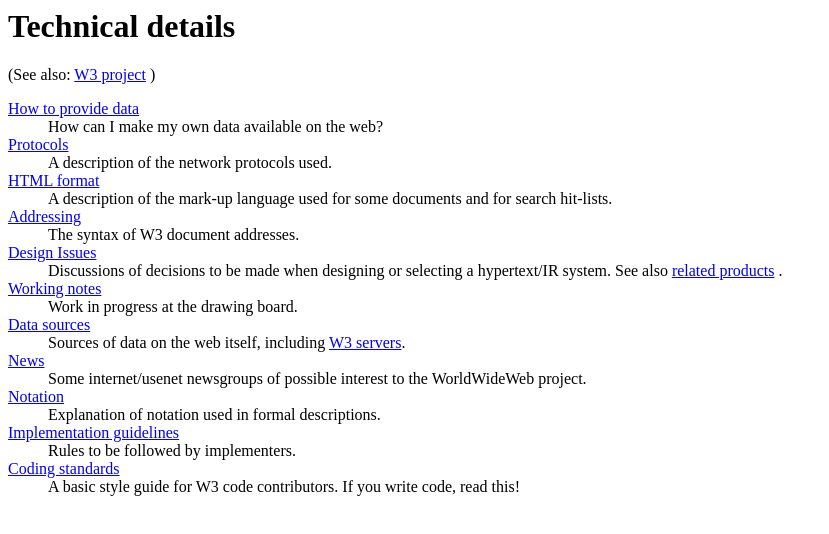
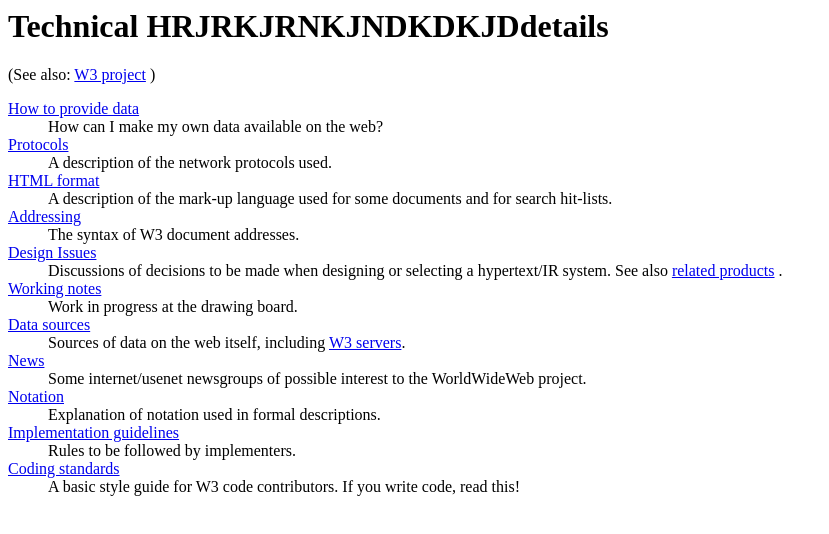
Before and after one commit to LeviAckermanhere/tem, a plain HTML site: page Technical.html in a window 1280 px wide. Shown: the whole page, without its empty margins (0-829 px from the left). Drawn offline with Linux system fonts and the light colour scheme.

Commit message:
Update Technical.html

```diff
--- a/Technical.html
+++ b/Technical.html
@@ -1,7 +1,7 @@
 
 <TITLE>Technical Aspects of the World-Wide Web</TITLE>
 <NEXTID 44>
-<H1>Technical details</H1>(See also: <A NAME=0 HREF=TheProject.html>W3 project</A> )
+<H1>Technical    HRJRKJRNKJNDKDKJDdetails</H1>(See also: <A NAME=0 HREF=TheProject.html>W3 project</A> )
 <DL>
 <DT><A NAME=32 HREF=Provider/Overview.html>How to provide data</A>
 <DD> How can I make my own data available on the web?
```
